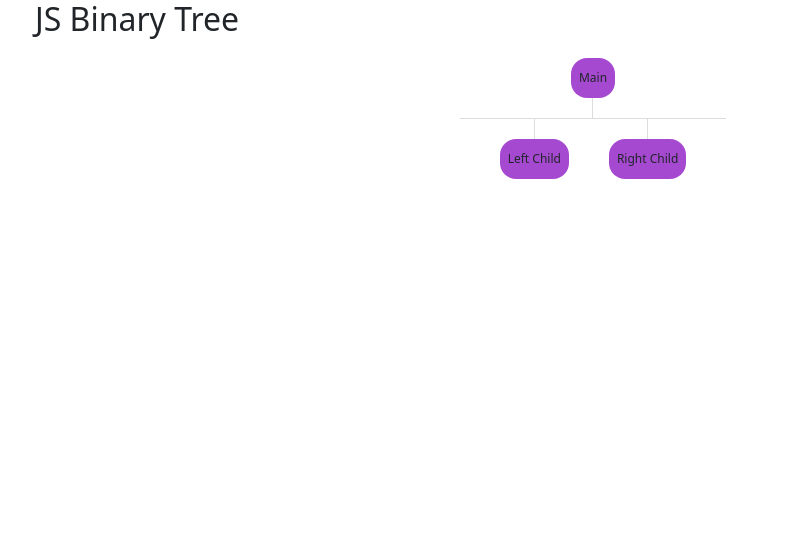
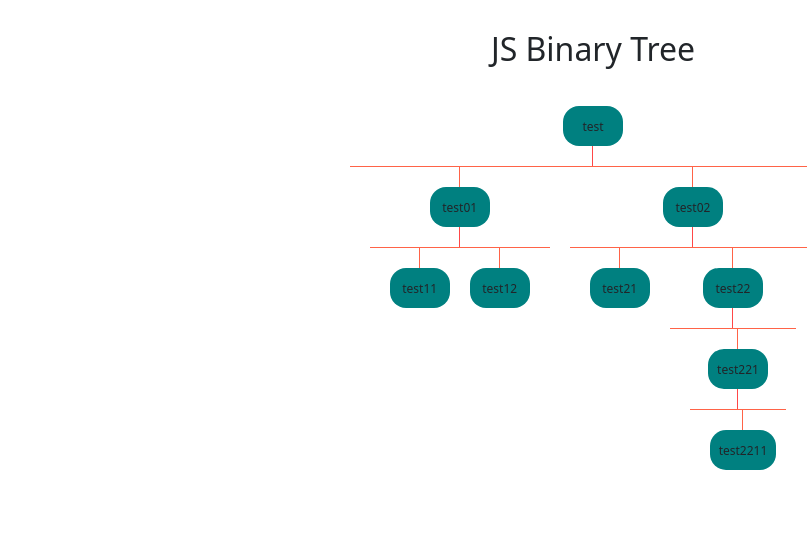
Before and after one commit to NaimulAlam/JSCodeChallanges, a plain HTML site: page js-binary-tree/index.html in a window 1280 px wide. Shown: the whole page, without its empty margins (47-854 px from the left). Drawn offline with nearby package versions, Linux system fonts and the light colour scheme.

Commit message:
vanila JS Binary Tree completed with some better design

```diff
--- a/js-binary-tree/script.js
+++ b/js-binary-tree/script.js
@@ -2,23 +2,66 @@ const getTreeData = () => {
   return {
     element: "test",
     left: {
-      element: "test12",
+      element: "test01",
       left: {
-        element: "test122",
+        element: "test11",
       },
       right: {
-        element: "test122",
+        element: "test12",
       },
     },
     right: {
-      element: "test123",
+      element: "test02",
+      left: {
+        element: "test21",
+      },
       right: {
-        element: "test122",
+        element: "test22",
+        left: {
+          element: "test221",
+          left: {
+            element: "test2211",
+          },
+        },
       },
     },
   };
 };
 
-const main = () => {};
+const renderTree = (node) => {
+  const { left, right, element } = node;
+  return `
+        <div class="node_element">${element}</div>
+          ${
+            left || right
+              ? `
+    <div class="node_bottom-line"></div>
+            <div class="node_children">
+              ${
+                left
+                  ? `<div class="node node-left">
+                ${renderTree(left)}
+              </div>`
+                  : ""
+              }
+              ${
+                right
+                  ? `<div class="node node-right">
+                ${renderTree(right)}
+              </div>`
+                  : ""
+              }
+            </div>
+            `
+              : ""
+          }
+          `;
+};
+
+const main = () => {
+  const rootNode = getTreeData();
+  const treeDOMElement = document.querySelector(".tree");
+  treeDOMElement.innerHTML = renderTree(rootNode);
+};
 
 main();
--- a/js-binary-tree/style.css
+++ b/js-binary-tree/style.css
@@ -1,7 +1,17 @@
+.container {
+  margin-top: 30px;
+  display: flex;
+  flex-direction: column;
+  align-items: center;
+}
+
 .tree {
-  margin-top: 20px;
+  --dark: rgb(0, 28, 31);
+  margin-top: 30px;
   display: flex;
+  flex-direction: column;
   justify-content: center;
+  align-items: center;
 }
 
 .node {
@@ -12,11 +22,11 @@
   position: relative;
 }
 
-.node:not(.node-root) > .node_element::before {
+.node:not(.node--root) > .node_element::before {
   content: "";
   height: 20px;
   width: 1px;
-  background-color: #dcdcdc;
+  background-color: tomato;
   display: block;
   position: absolute;
   left: 0;
@@ -24,23 +34,76 @@
   top: -20px;
   margin: auto;
 }
+
+.node.node-left {
+  margin-right: 10px;
+}
+/* Top line idea */
+/* .node.node-left::before {
+  content: "";
+  display: block;
+  position: absolute;
+  top: -20px;
+  width: 100%;
+  left: 50%;
+  border-top: 2px solid tomato;
+} */
+
+.node.node-right {
+  margin-left: 10px;
+}
+
 .node_element {
+  cursor: pointer;
+  border: 1px solid transparent;
   height: 40px;
-  background-color: rgb(166, 73, 209);
+  background-color: teal;
   border-radius: 16px;
-  min-width: 40px;
+  min-width: 60px;
+  max-width: max-content;
   padding: 4px 8px;
   font-size: 12px;
   line-height: 32px;
   text-align: center;
 }
+
 .node_bottom-line {
   height: 20px;
   width: 1px;
-  background-color: #dcdcdc;
+  background-color: rgb(255, 71, 71);
 }
+
 .node_children {
   display: flex;
-  padding: 20px;
-  border-top: 1px solid #dcdcdc;
+  padding: 20px 0;
+  border-top: 1px solid tomato;
 }
+
+.node_element,
+.node_element::before,
+.node_children,
+.node_bottom-line {
+  transition: all ease 0.2s;
+}
+
+.node_element:hover {
+  border-color: var(--dark);
+  background-color: goldenrod;
+}
+
+.node_element:hover ~ .node_children .node_element::before {
+  width: 2px;
+  background-color: var(--dark);
+}
+
+.node_element:hover ~ .node_bottom-line,
+.node_element:hover ~ .node_children .node_bottom-line {
+  width: 2px;
+  background-color: var(--dark);
+}
+
+.node_element:hover ~ .node_children,
+.node_element:hover ~ .node_children .node_children {
+  border-top-width: 2px;
+  border-color: var(--dark);
+}
```
